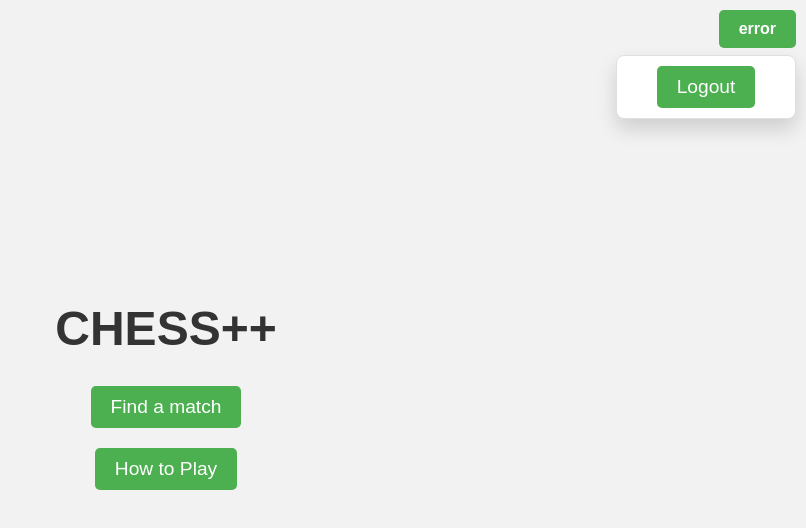
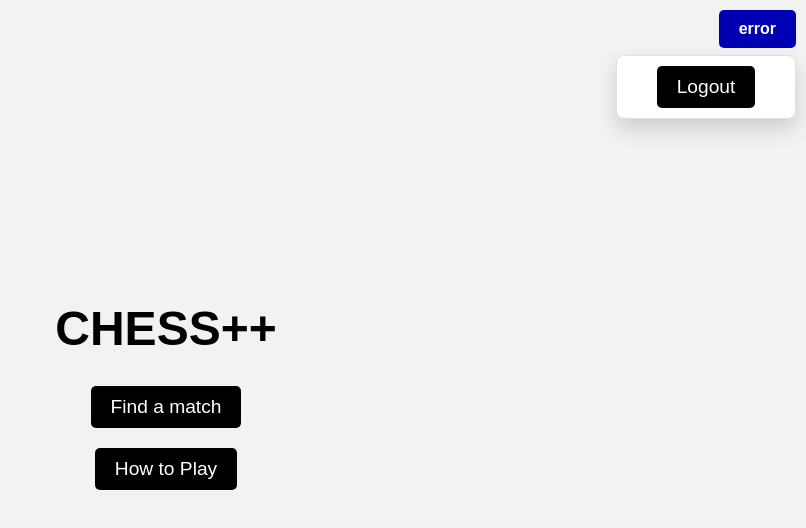
Before and after one commit to GuiltyMoons/Chess-, a website: page app/public/game/dashboard.html in a window 1280 px wide. Both pictures are taken after a click on the element "error". Shown: the whole page, without its empty margins (474-1280 px from the left). Drawn offline with nearby package versions, Linux system fonts and the light colour scheme; no server answers.

Commit message:
css polishing

```diff
--- a/app/public/game/chess.css
+++ b/app/public/game/chess.css
@@ -11,7 +11,6 @@
 #cell > div {
     height: 100%;
     width: 100%;
-    /* box-sizing: border-box; */
 }
 
 img {
--- a/app/public/layout.css
+++ b/app/public/layout.css
@@ -28,7 +28,6 @@ html, body {
     font-size: 3em;
     font-weight: 900;
     text-transform: uppercase;
-    color: #333;
     margin-bottom: 20px;
 }
 
@@ -49,16 +48,12 @@ button {
     padding: 10px 20px;
     margin: 10px;
     font-size: 1.2em;
-    background-color: #4CAF50;
+    background-color: #000000;
     color: white;
     border: none;
     border-radius: 5px;
     cursor: pointer;
     transition: background-color 0.3s ease;
-}
-
-button:hover {
-    background-color: #45a049;
 }
 
 .message {
@@ -104,7 +99,7 @@ a {
     top: 10px;
     right: 10px;
     padding: 10px 20px;
-    background-color: #4CAF50;
+    background-color: black;
     color: white;
     border-radius: 5px;
     cursor: pointer;
@@ -112,10 +107,6 @@ a {
     transition: background-color 0.3s ease;
     display: flex;
     align-items: center;
-}
-
-.username-container:hover {
-    background-color: #45a049;
 }
 
 .dropdown-menu {
@@ -130,7 +121,7 @@ a {
     z-index: 1;
     width: 180px;
     text-align: center;
-    overflow: hidden; /* To maintain border-radius on hover */
+    overflow: hidden;
 }
 
 .dropdown-menu a {
--- a/app/public/layout.js
+++ b/app/public/layout.js
@@ -53,4 +53,33 @@ logout.addEventListener("click", async () => {
     }
 });
 
+document.addEventListener("DOMContentLoaded", function () {
+    const colors = ["#0000B2", "#00B200", "#B20000", "#B2B200", "#0000B2"];
+    let colorIndex = 0;
+
+    const titleElements = document.querySelectorAll('h1, .title');
+    const buttonElements = document.querySelectorAll('button, .username-container');
+
+    function applyColor(element, isButton = false) {
+        if (isButton) {
+            element.style.backgroundColor = colors[colorIndex];
+        } else {
+            element.style.color = colors[colorIndex];
+        }
+        colorIndex = (colorIndex + 1) % colors.length;
+    }
+
+    titleElements.forEach((element) => {
+        element.addEventListener('mouseenter', function () {
+            applyColor(this);
+        });
+    });
+
+    buttonElements.forEach((element) => {
+        element.addEventListener('mouseenter', function () {
+            applyColor(this, true);
+        });
+    });
+});
+
 //TODO: What happens if a user logs out of an in-progress game?
--- a/app/server.js
+++ b/app/server.js
@@ -3,7 +3,6 @@
 // and if we aren't in its cwd, all relative paths will break
 
 // TODO: implement rejoining game
-// TODO: implement instruction on how to play
 process.chdir(__dirname);
 
 const express = require("express");
```
Also changed, not shown: app/public/auth/login.js (+30 -0 lines), app/public/auth/signup.js (+30 -0 lines).
